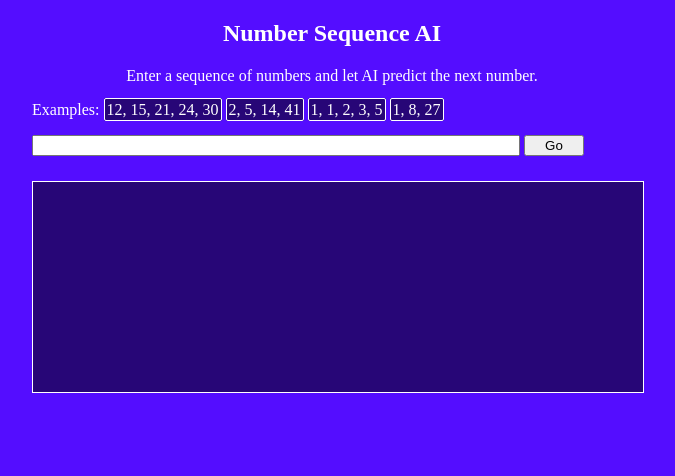
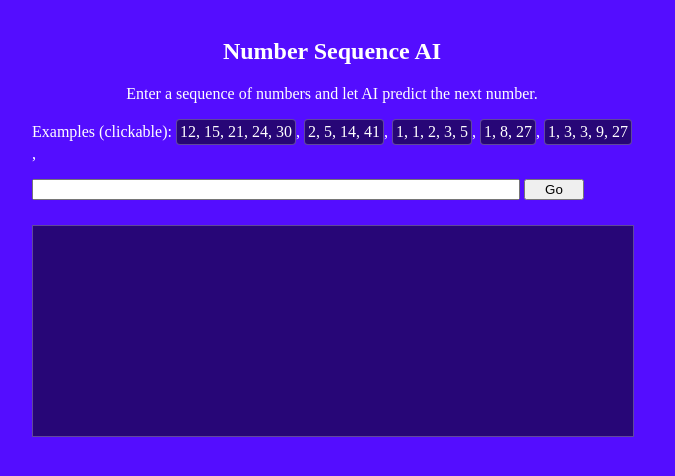
Before and after one commit to sobir-git/num-seq-ai, a Flask app: page / in a window 1280 px wide. Shown: the top 476 px of the page, without its empty margins (308-983 px from the left). Run offline with Flask 2, Linux system fonts and the light colour scheme.

Commit message:
UI improvements

```diff
--- a/app.py
+++ b/app.py
@@ -1,4 +1,4 @@
-from flask import Flask, render_template, request, url_for
+from flask import Flask, render_template, request
 from seq_predict import search as seq_ai
 
 
@@ -17,7 +17,8 @@ def parse_seq(seq_string):
 
 @app.route('/')
 def index():
-    example_sequences = ["12, 15, 21, 24, 30", "2, 5, 14, 41", "1, 1, 2, 3, 5", "1, 8, 27"]
+    example_sequences = ["12, 15, 21, 24, 30", "2, 5, 14, 41", "1, 1, 2, 3, 5",
+                         "1, 8, 27", "1, 3, 3, 9, 27"]
     result = ""
     seq_string = ""
     if "seq" in request.args:
@@ -27,7 +28,7 @@ def index():
             return "Sequence is too long."
         result = seq_ai.findNext(seq).log_tree.to_string()
     return render_template('index.html', example_sequences=example_sequences,
-        result=result, seq_string=seq_string)
+                           result=result, seq_string=seq_string)
 
 
 @app.route('/solve')
--- a/templates/index.html
+++ b/templates/index.html
@@ -10,6 +10,7 @@
 		div.container {
 			width: 600px;
 			margin: auto;
+			padding: 10px;
 		}
 		.center{
 			width: 100%;
@@ -20,8 +21,8 @@
 			padding: 5px;
 			min-height: 200px;
 			color: #fff;
-			border:1px solid;
-			width:100%;
+			border: 1px solid #fff4;
+			width: 590px;
 			overflow:auto;
 			outline:none;
 			resize:none;
@@ -32,10 +33,12 @@
 		.seq {
 			color: #fff;
 			background-color: #0008;
-			border: 1px solid;
-			border-radius: 2px;
-			padding: 2px;
+			border: 1px solid #fff4;
+			border-radius: 4px;
+			padding: 3px;
 			text-decoration: None;
+			white-space: nowrap;
+			display: inline-block;
 		}
 	</style>
 </head>
@@ -43,9 +46,9 @@
 	<div class="container">
 		<H2 class="center"> Number Sequence AI </H2>
 		<p class="center"> Enter a sequence of numbers and let AI predict the next number. </p>
-		<p> Examples:
+		<p> Examples (clickable):
 		{% for seq in example_sequences %}
-			<a href="{{'?seq='+seq}}" class="seq">{{seq}}</a>
+			<a href="{{'?seq='+seq}}" class="seq">{{seq}}</a>,
 		{% endfor %}
 		</p>
 
@@ -55,6 +58,12 @@
 	</div>
 
 	<script type="text/javascript">
+		const node = document.getElementsById("seq-input");
+		node.addEventListener("keyup", function(event) {
+		    if (event.key === "Enter")
+		        goClick();
+		});
+
 		function goClick(){
 			var seq_input = document.getElementById("seq-input")
 	       	document.getElementById("result").value = "Loading...";
```
